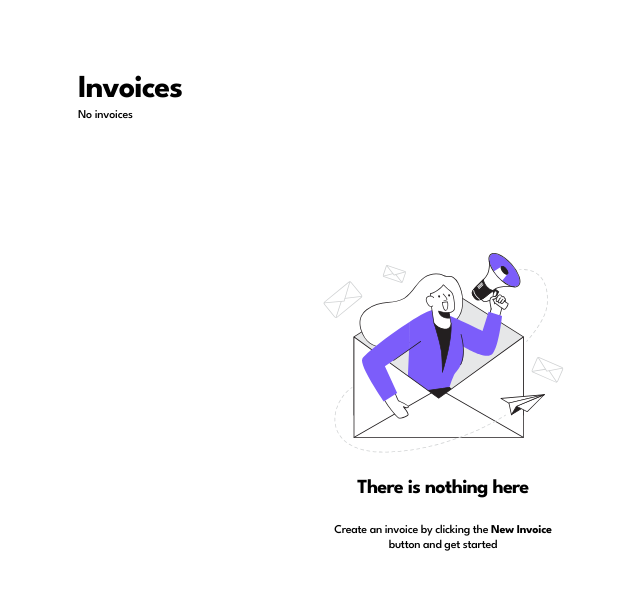
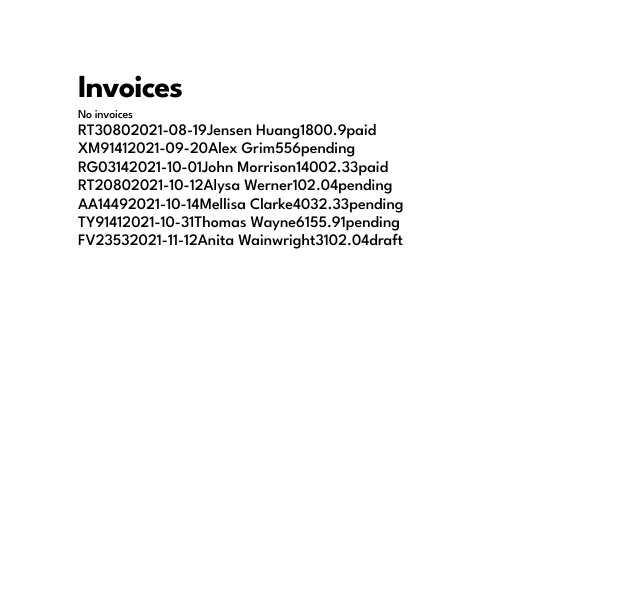
Before and after one commit to cloworm/invoice, a Next.js app: page / in a window 1280 px wide. Shown: the top 590 px of the page, without its empty margins (197-837 px from the left). Built offline with nearby package versions, Linux system fonts and the light colour scheme.

Commit message:
created initial invoice row component

```diff
--- /dev/null
+++ b/components/invoice-row.tsx
@@ -0,0 +1,34 @@
+import React, { FunctionComponent } from 'react'
+import styled from 'styled-components';
+
+const Row = styled.div`
+  display: flex;
+`
+
+interface Props {
+  id: String
+  dueDate: String
+  owner: String
+  amount: number
+  status: String
+}
+
+const InvoiceRow: FunctionComponent<Props> = ({
+  id,
+  dueDate,
+  owner,
+  amount,
+  status
+}) => {
+  return (
+    <Row>
+      <div>{id}</div>
+      <div>{dueDate}</div>
+      <div>{owner}</div>
+      <div>{amount}</div>
+      <div>{status}</div>
+    </Row>
+  )
+}
+
+export default InvoiceRow
--- a/components/invoices.tsx
+++ b/components/invoices.tsx
@@ -1,6 +1,8 @@
 import React, { FunctionComponent } from 'react'
 import Image from 'next/image'
 import styled from 'styled-components';
+import data from '../public/data.json'
+import InvoiceRow from '@/components/invoice-row';
 
 const InvoiceContainer = styled.div`
   min-height: 70vh;
@@ -20,6 +22,12 @@ const Bold = styled.span`
 
 const Invoices: FunctionComponent = () => {
   return (
+    data.length > 0 ?
+    <>
+      {
+        data.map((row) => <InvoiceRow key={row.id} id={row.id} dueDate={row.paymentDue} owner={row.clientName} amount={row.total} status={row.status}></InvoiceRow>)
+      }
+    </> :
     <InvoiceContainer>
       <Image src="/empty.svg" alt="Empty" width={241.34} height={200} />
       <h2>There is nothing here</h2>
--- /dev/null
+++ b/public/data.json
@@ -0,0 +1,231 @@
+[
+  {
+    "id": "RT3080",
+    "createdAt": "2021-08-18",
+    "paymentDue": "2021-08-19",
+    "description": "Re-branding",
+    "paymentTerms": 1,
+    "clientName": "Jensen Huang",
+    "clientEmail": "jensenh@mail.com",
+    "status": "paid",
+    "senderAddress": {
+      "street": "19 Union Terrace",
+      "city": "London",
+      "postCode": "E1 3EZ",
+      "country": "United Kingdom"
+    },
+    "clientAddress": {
+      "street": "106 Kendell Street",
+      "city": "Sharrington",
+      "postCode": "NR24 5WQ",
+      "country": "United Kingdom"
+    },
+    "items": [
+      {
+        "name": "Brand Guidelines",
+        "quantity": 1,
+        "price": 1800.90,
+        "total": 1800.90
+      }
+    ],
+    "total": 1800.90
+  },
+  {
+    "id": "XM9141",
+    "createdAt": "2021-08-21",
+    "paymentDue": "2021-09-20",
+    "description": "Graphic Design",
+    "paymentTerms": 30,
+    "clientName": "Alex Grim",
+    "clientEmail": "alexgrim@mail.com",
+    "status": "pending",
+    "senderAddress": {
+      "street": "19 Union Terrace",
+      "city": "London",
+      "postCode": "E1 3EZ",
+      "country": "United Kingdom"
+    },
+    "clientAddress": {
+      "street": "84 Church Way",
+      "city": "Bradford",
+      "postCode": "BD1 9PB",
+      "country": "United Kingdom"
+    },
+    "items": [
+      {
+        "name": "Banner Design",
+        "quantity": 1,
+        "price": 156.00,
+        "total": 156.00
+      },
+      {
+        "name": "Email Design",
+        "quantity": 2,
+        "price": 200.00,
+        "total": 400.00
+      }
+    ],
+    "total": 556.00
+  },
+  {
+    "id": "RG0314",
+    "createdAt": "2021-09-24",
+    "paymentDue": "2021-10-01",
+    "description": "Website Redesign",
+    "paymentTerms": 7,
+    "clientName": "John Morrison",
+    "clientEmail": "jm@myco.com",
+    "status": "paid",
+    "senderAddress": {
+      "street": "19 Union Terrace",
+      "city": "London",
+      "postCode": "E1 3EZ",
+      "country": "United Kingdom"
+    },
+    "clientAddress": {
+      "street": "79 Dover Road",
+      "city": "Westhall",
+      "postCode": "IP19 3PF",
+      "country": "United Kingdom"
+    },
+    "items": [
+      {
+        "name": "Website Redesign",
+        "quantity": 1,
+        "price": 14002.33,
+        "total": 14002.33
+      }
+    ],
+    "total": 14002.33
+  },
+  {
+    "id": "RT2080",
+    "createdAt": "2021-10-11",
+    "paymentDue": "2021-10-12",
+    "description": "Logo Concept",
+    "paymentTerms": 1,
+    "clientName": "Alysa Werner",
+    "clientEmail": "alysa@email.co.uk",
+    "status": "pending",
+    "senderAddress": {
+      "street": "19 Union Terrace",
+      "city": "London",
+      "postCode": "E1 3EZ",
+      "country": "United Kingdom"
+    },
+    "clientAddress": {
+      "street": "63 Warwick Road",
+      "city": "Carlisle",
+      "postCode": "CA20 2TG",
+      "country": "United Kingdom"
+    },
+    "items": [
+      {
+        "name": "Logo Sketches",
+        "quantity": 1,
+        "price": 102.04,
+        "total": 102.04
+      }
+    ],
+    "total": 102.04
+  },
+  {
+    "id": "AA1449",
+    "createdAt": "2021-10-7",
+    "paymentDue": "2021-10-14",
+    "description": "Re-branding",
+    "paymentTerms": 7,
+    "clientName": "Mellisa Clarke",
+    "clientEmail": "mellisa.clarke@example.com",
+    "status": "pending",
+    "senderAddress": {
+      "street": "19 Union Terrace",
+      "city": "London",
+      "postCode": "E1 3EZ",
+      "country": "United Kingdom"
+    },
+    "clientAddress": {
+      "street": "46 Abbey Row",
+      "city": "Cambridge",
+      "postCode": "CB5 6EG",
+      "country": "United Kingdom"
+    },
+    "items": [
+      {
+        "name": "New Logo",
+        "quantity": 1,
+        "price": 1532.33,
+        "total": 1532.33
+      },
+      {
+        "name": "Brand Guidelines",
+        "quantity": 1,
+        "price": 2500.00,
+        "total": 2500.00
+      }
+    ],
+    "total": 4032.33
+  },
+  {
+    "id": "TY9141",
+    "createdAt": "2021-10-01",
+    "paymentDue": "2021-10-31",
+    "description": "Landing Page Design",
+    "paymentTerms": 30,
+    "clientName": "Thomas Wayne",
+    "clientEmail": "thomas@dc.com",
+    "status": "pending",
+    "senderAddress": {
+      "street": "19 Union Terrace",
+      "city": "London",
+      "postCode": "E1 3EZ",
+      "country": "United Kingdom"
+    },
+    "clientAddress": {
+      "street": "3964  Queens Lane",
+      "city": "Gotham",
+      "postCode": "60457",
+      "country": "United States of America"
+    },
+    "items": [
+      {
+        "name": "Web Design",
+        "quantity": 1,
+        "price": 6155.91,
+        "total": 6155.91
+      }
+    ],
+    "total": 6155.91
+  },
+  {
+    "id": "FV2353",
+    "createdAt": "2021-11-05",
+    "paymentDue": "2021-11-12",
+    "description": "Logo Re-design",
+    "paymentTerms": 7,
+    "clientName": "Anita Wainwright",
+    "clientEmail": "",
+    "status": "draft",
+    "senderAddress": {
+      "street": "19 Union Terrace",
+      "city": "London",
+      "postCode": "E1 3EZ",
+      "country": "United Kingdom"
+    },
+    "clientAddress": {
+      "street": "",
+      "city": "",
+      "postCode": "",
+      "country": ""
+    },
+    "items": [
+      {
+        "name": "Logo Re-design",
+        "quantity": 1,
+        "price": 3102.04,
+        "total": 3102.04
+      }
+    ],
+    "total": 3102.04
+  }
+]
```
